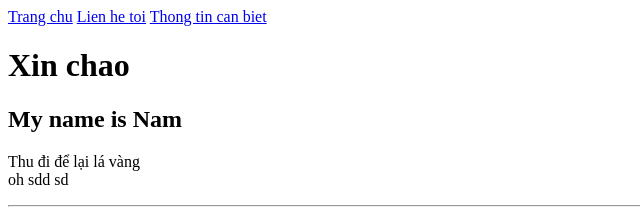
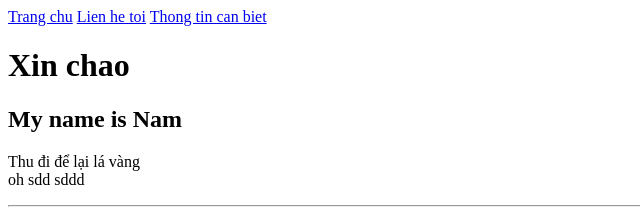
Before and after one commit to Sunny-technology3/Duan1, a plain HTML site: page index.html in a window 1280 px wide. Shown: the top 212 px of the page, 0-640 px from the left. Drawn offline with Linux system fonts and the light colour scheme.

Commit message:
first commit 1

```diff
--- a/index.html
+++ b/index.html
@@ -12,7 +12,7 @@
     <h1>Xin chao</h1>
     <h2>My name is Nam</h2>
     <p>Thu đi để lại lá vàng <br>
-        oh sdd  sd
+        oh sdd  sddd
     </p>
     <hr>
     <img src="./nsa.png" alt="Anh" width="500" >
```
